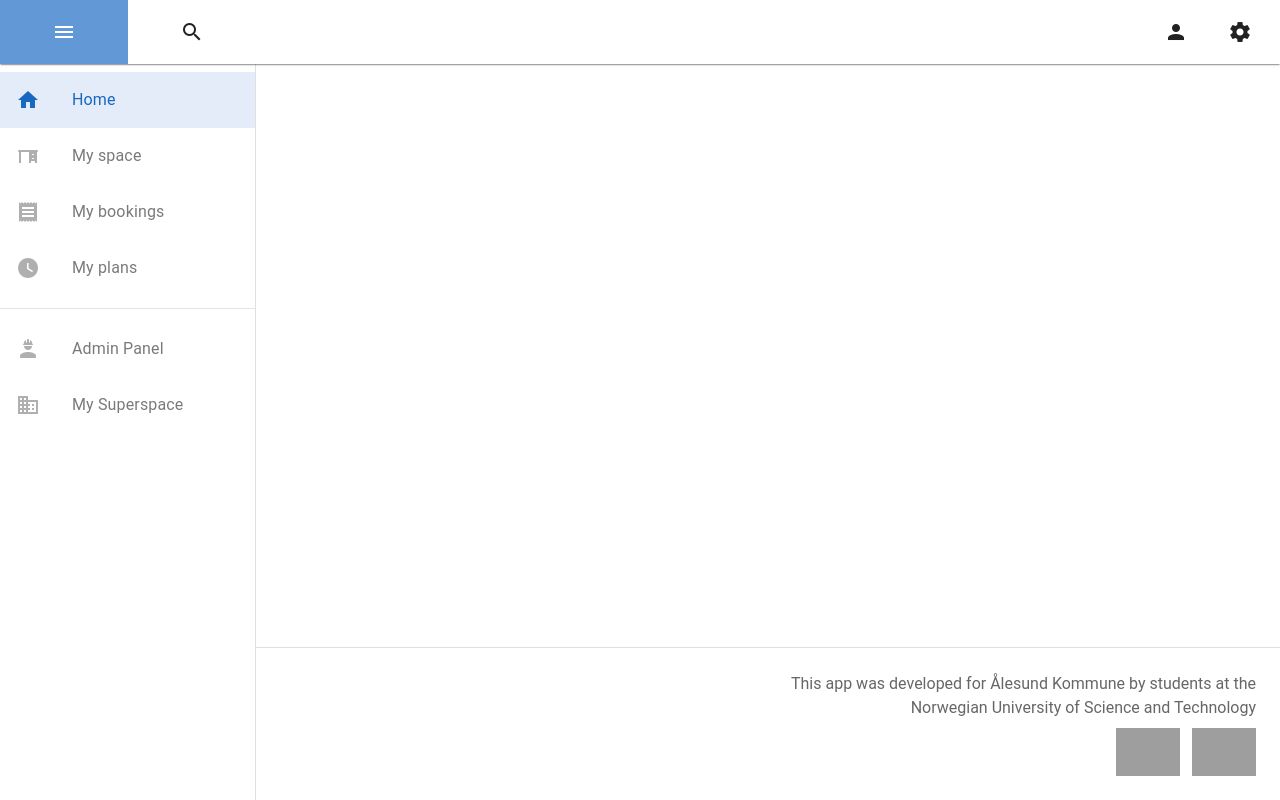
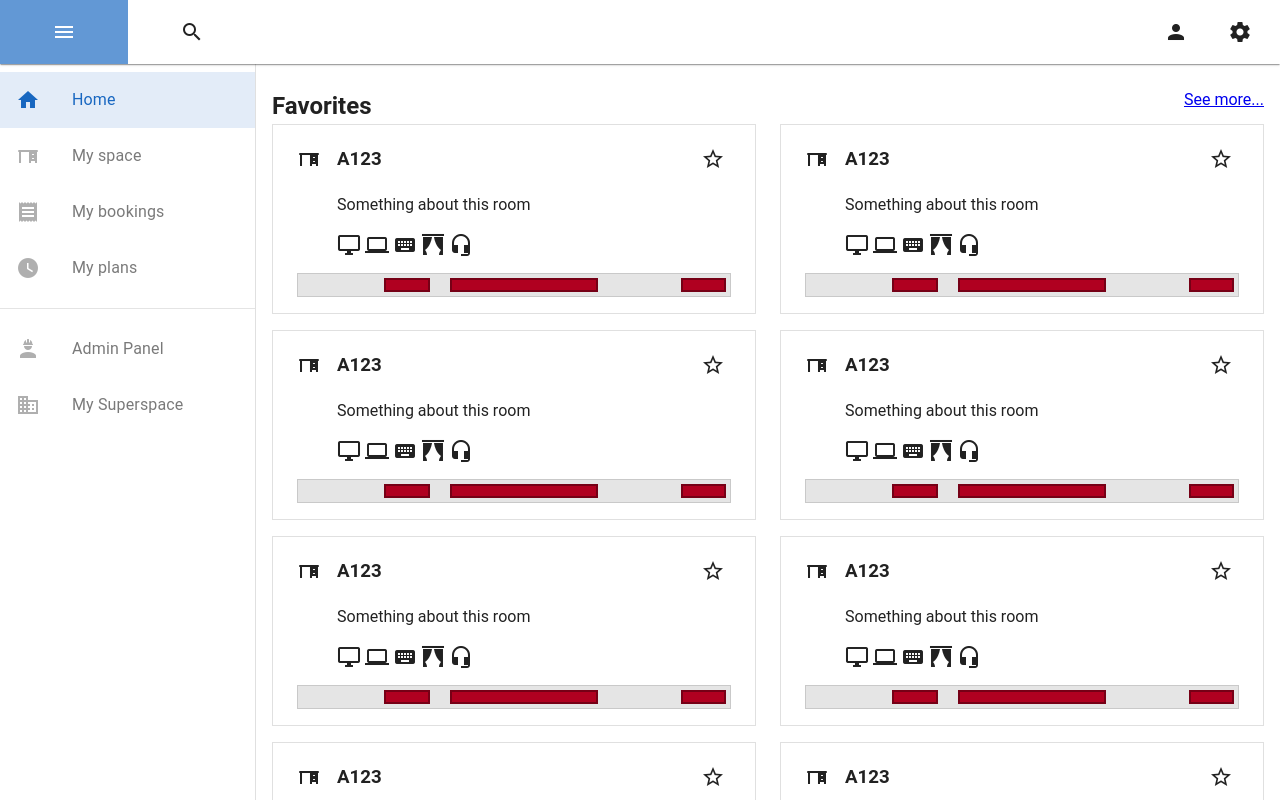
Before and after one commit to odinguden/office-space-manager, a Vue app in the folder front-end/: page / in a window 1280 px wide. Shown: the top 800 px of the page. Built offline with nearby package versions, Linux system fonts and the light colour scheme; grey boxes are pictures that could not be loaded.

Commit message:
Added basic home screen containment

```diff
--- /dev/null
+++ b/front-end/src/components/containers/oContainedGrid.vue
@@ -0,0 +1,23 @@
+<script setup>
+const props = defineProps({
+	maxWidth: {
+		type: String,
+		default: "328px"
+	}
+})
+</script>
+
+<template>
+	<section :style="{'--max-width': maxWidth}" class="contained-grid">
+		<slot />
+	</section>
+</template>
+
+<style scoped lang="scss">
+.contained-grid {
+	--max-width: 328px;
+	display: grid;
+	gap: 16px 24px;
+	grid-template-columns: repeat(auto-fill, minmax(var(--max-width), 1fr))
+}
+</style>
--- a/front-end/src/layouts/default.vue
+++ b/front-end/src/layouts/default.vue
@@ -1,16 +1,16 @@
 <template>
 	<v-main id="main">
 		<o-app-frame />
-		<router-view />
+		<router-view id="main-view" />
 		<o-footer />
 	</v-main>
 </template>
 
 <style scoped lang="scss">
 #main {
-	display: flex;
-	flex-direction: column;
-	align-items: center;
-	justify-content: start;
+	#main-view {
+		max-width: 100vw;
+		padding: 24px 16px;
+	}
 }
 </style>
--- a/front-end/src/pages/index.vue
+++ b/front-end/src/pages/index.vue
@@ -1,7 +1,42 @@
+<script setup>
+const defaultContent = Array(12)
+
+const sections = [
+	{
+		title: "Favorites",
+		content: defaultContent,
+		link: "/"
+	},
+	{
+		title: "Popular",
+		content: defaultContent,
+		link: "/"
+	},
+	{
+		title: "Recent",
+		content: defaultContent,
+		link: "/"
+	}
+]
+</script>
+
 <template>
-	<div></div>
+	<div>
+		<section v-for="section in sections">
+			<div class="section-header">
+				<h1>{{ section.title }}</h1>
+				<v-spacer />
+				<router-link :to="section.link">See more...</router-link>
+			</div>
+			<o-contained-grid>
+				<o-space-card v-for="_ in section.content" />
+			</o-contained-grid>
+		</section>
+	</div>
 </template>
 
-<script setup>
-	//
-</script>
+<style scoped lang="scss">
+.section-header {
+	display: flex;
+}
+</style>
```
